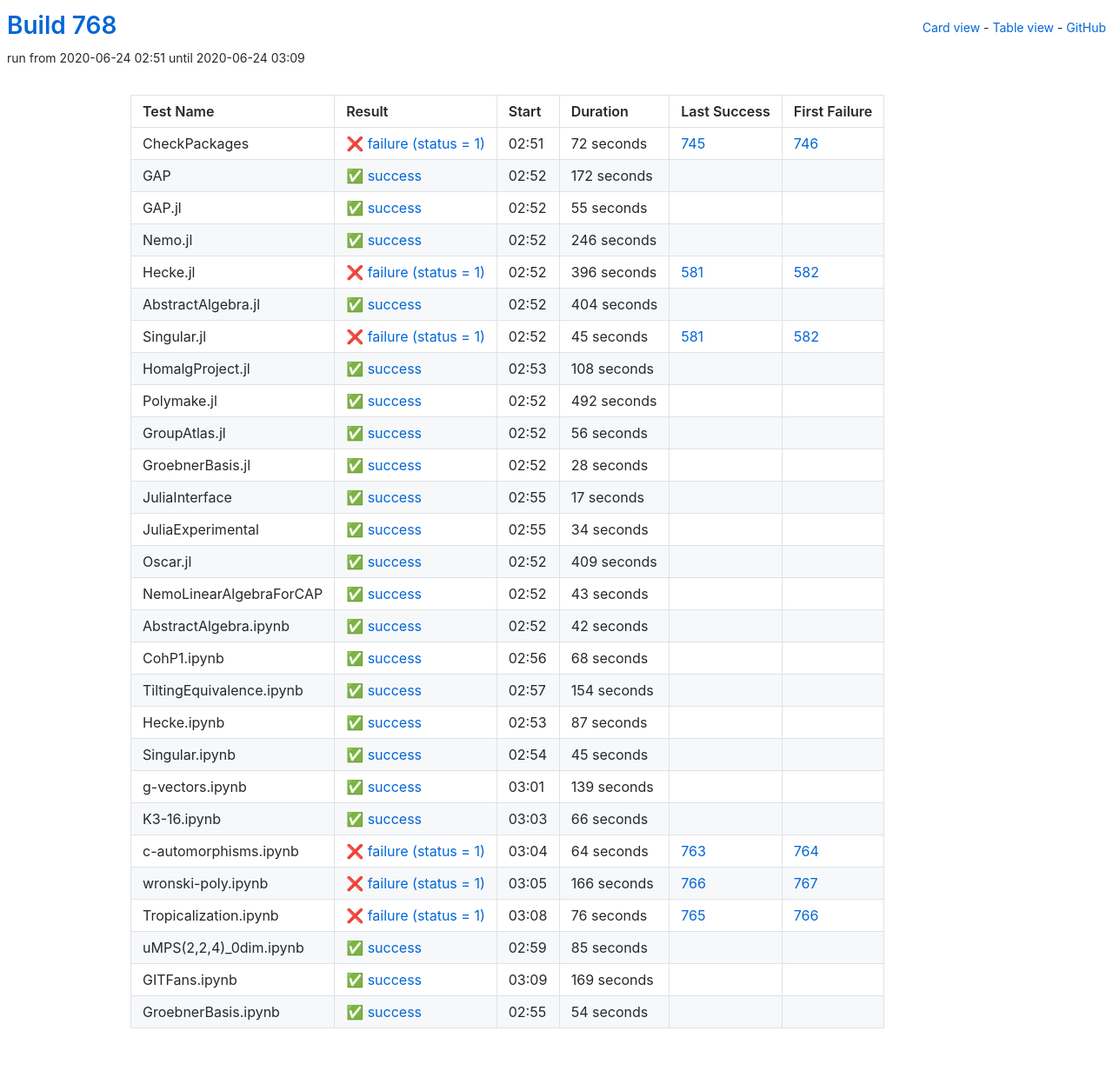
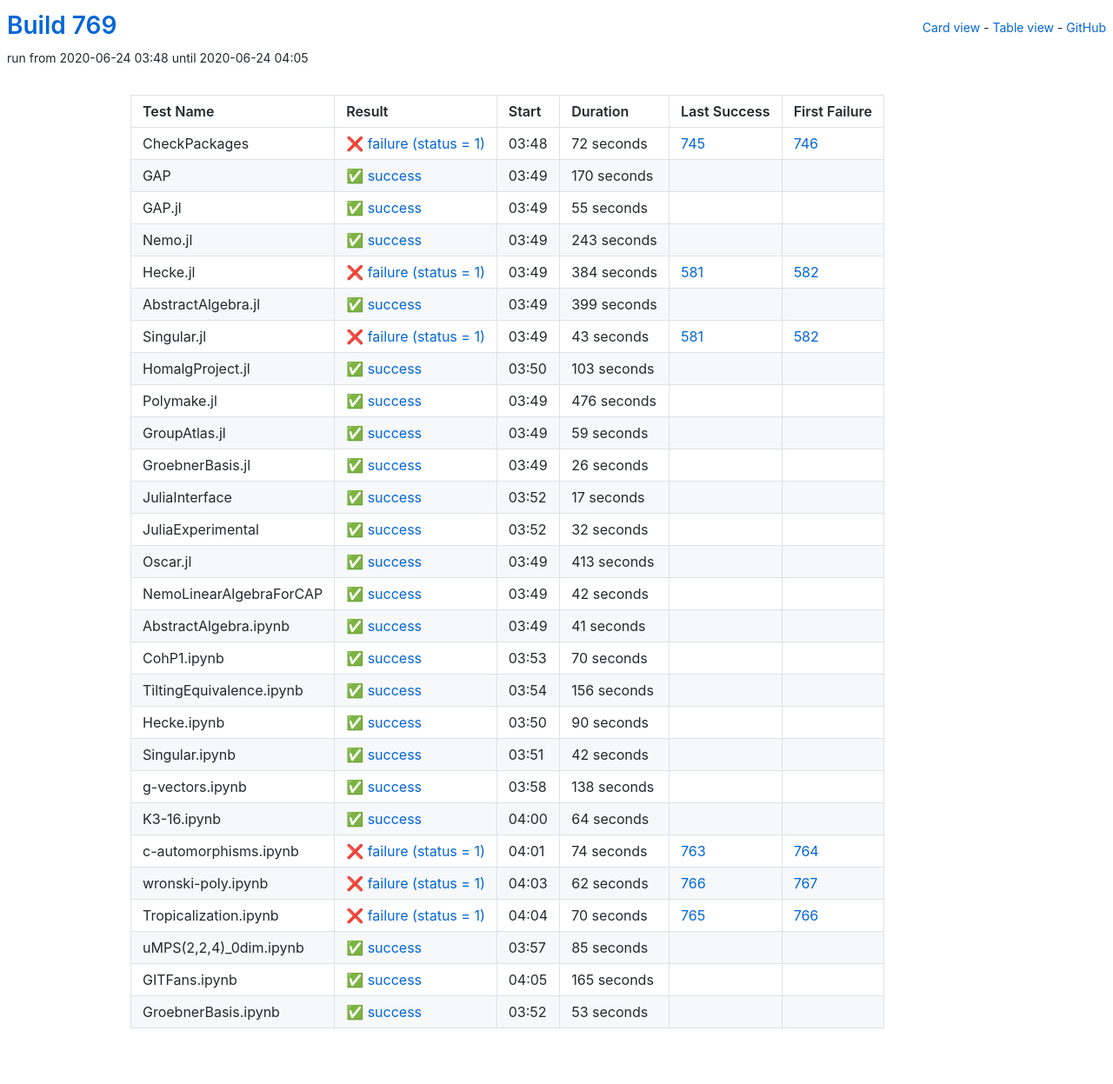
Before and after one commit to oscar-system/oscar-ci-status-1.4, a Jekyll site: the page built from table.html, in a window 1280 px wide. Shown: the whole page at 87% size. Built offline with Jekyll 4.4.1, drawn with Linux system fonts in a browser that asks for light colours.

Commit message:
Build #769

```diff
--- a/_data/ci.yml
+++ b/_data/ci.yml
@@ -1,6 +1,6 @@
 ---
-build: 768
-build_url: https://oscarci.mathematik.uni-kl.de/job/oscar-julia-1.4/768/
+build: 769
+build_url: https://oscarci.mathematik.uni-kl.de/job/oscar-julia-1.4/769/
 job: oscar-julia-1.4
 organization: oscar-system
 repo: oscar-ci-status-1.4
@@ -8,8 +8,8 @@ repourl: https://github.com/oscar-system/oscar-ci-status-1.4
 tests:
 - name: CheckPackages
   id: checkpackages
-  log: https://oscarci.mathematik.uni-kl.de/job/oscar-julia-1.4/768/artifact/logs/build-768/CheckPackages.log
-  start: 2020-06-24 02:51
+  log: https://oscarci.mathematik.uni-kl.de/job/oscar-julia-1.4/769/artifact/logs/build-769/CheckPackages.log
+  start: 2020-06-24 03:48
   success: false
   exitcode: 1
   status: failure
@@ -20,20 +20,20 @@ tests:
   first_failure_url: https://oscarci.mathematik.uni-kl.de/job/oscar-julia-1.4/746/
 - name: GAP
   id: gap
-  log: https://oscarci.mathematik.uni-kl.de/job/oscar-julia-1.4/768/artifact/logs/build-768/GAP.log
-  start: 2020-06-24 02:52
+  log: https://oscarci.mathematik.uni-kl.de/job/oscar-julia-1.4/769/artifact/logs/build-769/GAP.log
+  start: 2020-06-24 03:49
   success: true
   exitcode: 0
   status: success
-  duration: 172
+  duration: 170
   last_success: false
   last_success_url:
   first_failure: false
   first_failure_url:
 - name: GAP.jl
   id: gap-jl
-  log: https://oscarci.mathematik.uni-kl.de/job/oscar-julia-1.4/768/artifact/logs/build-768/GAP.jl.log
-  start: 2020-06-24 02:52
+  log: https://oscarci.mathematik.uni-kl.de/job/oscar-julia-1.4/769/artifact/logs/build-769/GAP.jl.log
+  start: 2020-06-24 03:49
   success: true
   exitcode: 0
   status: success
@@ -44,104 +44,104 @@ tests:
   first_failure_url:
 - name: Nemo.jl
   id: nemo-jl
-  log: https://oscarci.mathematik.uni-kl.de/job/oscar-julia-1.4/768/artifact/logs/build-768/Nemo.jl.log
-  start: 2020-06-24 02:52
+  log: https://oscarci.mathematik.uni-kl.de/job/oscar-julia-1.4/769/artifact/logs/build-769/Nemo.jl.log
+  start: 2020-06-24 03:49
   success: true
   exitcode: 0
   status: success
-  duration: 246
+  duration: 243
   last_success: false
   last_success_url:
   first_failure: false
   first_failure_url:
 - name: Hecke.jl
   id: hecke-jl
-  log: https://oscarci.mathematik.uni-kl.de/job/oscar-julia-1.4/768/artifact/logs/build-768/Hecke.jl.log
-  start: 2020-06-24 02:52
+  log: https://oscarci.mathematik.uni-kl.de/job/oscar-julia-1.4/769/artifact/logs/build-769/Hecke.jl.log
+  start: 2020-06-24 03:49
   success: false
   exitcode: 1
   status: failure
-  duration: 396
+  duration: 384
   last_success: 581
   last_success_url: https://oscarci.mathematik.uni-kl.de/job/oscar-julia-1.4/581/
   first_failure: 582
   first_failure_url: https://oscarci.mathematik.uni-kl.de/job/oscar-julia-1.4/582/
 - name: AbstractAlgebra.jl
   id: abstractalgebra-jl
-  log: https://oscarci.mathematik.uni-kl.de/job/oscar-julia-1.4/768/artifact/logs/build-768/AbstractAlgebra.jl.log
-  start: 2020-06-24 02:52
+  log: https://oscarci.mathematik.uni-kl.de/job/oscar-julia-1.4/769/artifact/logs/build-769/AbstractAlgebra.jl.log
+  start: 2020-06-24 03:49
   success: true
   exitcode: 0
   status: success
-  duration: 404
+  duration: 399
   last_success: false
   last_success_url:
   first_failure: false
   first_failure_url:
 - name: Singular.jl
   id: singular-jl
-  log: https://oscarci.mathematik.uni-kl.de/job/oscar-julia-1.4/768/artifact/logs/build-768/Singular.jl.log
-  start: 2020-06-24 02:52
+  log: https://oscarci.mathematik.uni-kl.de/job/oscar-julia-1.4/769/artifact/logs/build-769/Singular.jl.log
+  start: 2020-06-24 03:49
   success: false
   exitcode: 1
   status: failure
-  duration: 45
+  duration: 43
   last_success: 581
   last_success_url: https://oscarci.mathematik.uni-kl.de/job/oscar-julia-1.4/581/
   first_failure: 582
   first_failure_url: https://oscarci.mathematik.uni-kl.de/job/oscar-julia-1.4/582/
 - name: HomalgProject.jl
   id: homalgproject-jl
-  log: https://oscarci.mathematik.uni-kl.de/job/oscar-julia-1.4/768/artifact/logs/build-768/HomalgProject.jl.log
-  start: 2020-06-24 02:53
+  log: https://oscarci.mathematik.uni-kl.de/job/oscar-julia-1.4/769/artifact/logs/build-769/HomalgProject.jl.log
+  start: 2020-06-24 03:50
   success: true
   exitcode: 0
   status: success
-  duration: 108
+  duration: 103
   last_success: false
   last_success_url:
   first_failure: false
   first_failure_url:
 - name: Polymake.jl
   id: polymake-jl
-  log: https://oscarci.mathematik.uni-kl.de/job/oscar-julia-1.4/768/artifact/logs/build-768/Polymake.jl.log
-  start: 2020-06-24 02:52
+  log: https://oscarci.mathematik.uni-kl.de/job/oscar-julia-1.4/769/artifact/logs/build-769/Polymake.jl.log
+  start: 2020-06-24 03:49
   success: true
   exitcode: 0
   status: success
-  duration: 492
+  duration: 476
   last_success: false
   last_success_url:
   first_failure: false
   first_failure_url:
 - name: GroupAtlas.jl
   id: groupatlas-jl
-  log: https://oscarci.mathematik.uni-kl.de/job/oscar-julia-1.4/768/artifact/logs/build-768/GroupAtlas.jl.log
-  start: 2020-06-24 02:52
+  log: https://oscarci.mathematik.uni-kl.de/job/oscar-julia-1.4/769/artifact/logs/build-769/GroupAtlas.jl.log
+  start: 2020-06-24 03:49
   success: true
   exitcode: 0
   status: success
-  duration: 56
+  duration: 59
   last_success: false
   last_success_url:
   first_failure: false
   first_failure_url:
 - name: GroebnerBasis.jl
   id: groebnerbasis-jl
-  log: https://oscarci.mathematik.uni-kl.de/job/oscar-julia-1.4/768/artifact/logs/build-768/GroebnerBasis.jl.log
-  start: 2020-06-24 02:52
+  log: https://oscarci.mathematik.uni-kl.de/job/oscar-julia-1.4/769/artifact/logs/build-769/GroebnerBasis.jl.log
+  start: 2020-06-24 03:49
   success: true
   exitcode: 0
   status: success
-  duration: 28
+  duration: 26
   last_success: false
   last_success_url:
   first_failure: false
   first_failure_url:
 - name: JuliaInterface
   id: juliainterface
-  log: https://oscarci.mathematik.uni-kl.de/job/oscar-julia-1.4/768/artifact/logs/build-768/JuliaInterface.log
-  start: 2020-06-24 02:55
+  log: https://oscarci.mathematik.uni-kl.de/job/oscar-julia-1.4/769/artifact/logs/build-769/JuliaInterface.log
+  start: 2020-06-24 03:52
   success: true
   exitcode: 0
   status: success
@@ -152,44 +152,32 @@ tests:
   first_failure_url:
 - name: JuliaExperimental
   id: juliaexperimental
-  log: https://oscarci.mathematik.uni-kl.de/job/oscar-julia-1.4/768/artifact/logs/build-768/JuliaExperimental.log
-  start: 2020-06-24 02:55
+  log: https://oscarci.mathematik.uni-kl.de/job/oscar-julia-1.4/769/artifact/logs/build-769/JuliaExperimental.log
+  start: 2020-06-24 03:52
   success: true
   exitcode: 0
   status: success
-  duration: 34
+  duration: 32
   last_success: false
   last_success_url:
   first_failure: false
   first_failure_url:
 - name: Oscar.jl
   id: oscar-jl
-  log: https://oscarci.mathematik.uni-kl.de/job/oscar-julia-1.4/768/artifact/logs/build-768/Oscar.jl.log
-  start: 2020-06-24 02:52
+  log: https://oscarci.mathematik.uni-kl.de/job/oscar-julia-1.4/769/artifact/logs/build-769/Oscar.jl.log
+  start: 2020-06-24 03:49
   success: true
   exitcode: 0
   status: success
-  duration: 409
+  duration: 413
   last_success: false
   last_success_url:
   first_failure: false
   first_failure_url:
 - name: NemoLinearAlgebraForCAP
   id: nemolinearalgebraforcap
-  log: https://oscarci.mathematik.uni-kl.de/job/oscar-julia-1.4/768/artifact/logs/build-768/NemoLinearAlgebraForCAP.log
-  start: 2020-06-24 02:52
-  success: true
-  exitcode: 0
-  status: success
-  duration: 43
-  last_success: false
-  last_success_url:
-  first_failure: false
-  first_failure_url:
-- name: AbstractAlgebra.ipynb
-  id: abstractalgebra-ipynb
-  log: https://oscarci.mathematik.uni-kl.de/job/oscar-julia-1.4/768/artifact/logs/build-768/AbstractAlgebra.ipynb.log
-  start: 2020-06-24 02:52
+  log: https://oscarci.mathematik.uni-kl.de/job/oscar-julia-1.4/769/artifact/logs/build-769/NemoLinearAlgebraForCAP.log
+  start: 2020-06-24 03:49
   success: true
   exitcode: 0
   status: success
@@ -198,118 +186,130 @@ tests:
   last_success_url:
   first_failure: false
   first_failure_url:
-- name: CohP1.ipynb
-  id: cohp1-ipynb
-  log: https://oscarci.mathematik.uni-kl.de/job/oscar-julia-1.4/768/artifact/logs/build-768/CohP1.ipynb.log
-  start: 2020-06-24 02:56
+- name: AbstractAlgebra.ipynb
+  id: abstractalgebra-ipynb
+  log: https://oscarci.mathematik.uni-kl.de/job/oscar-julia-1.4/769/artifact/logs/build-769/AbstractAlgebra.ipynb.log
+  start: 2020-06-24 03:49
   success: true
   exitcode: 0
   status: success
-  duration: 68
+  duration: 41
+  last_success: false
+  last_success_url:
+  first_failure: false
+  first_failure_url:
+- name: CohP1.ipynb
+  id: cohp1-ipynb
+  log: https://oscarci.mathematik.uni-kl.de/job/oscar-julia-1.4/769/artifact/logs/build-769/CohP1.ipynb.log
+  start: 2020-06-24 03:53
+  success: true
+  exitcode: 0
+  status: success
+  duration: 70
   last_success: false
   last_success_url:
   first_failure: false
   first_failure_url:
 - name: TiltingEquivalence.ipynb
   id: tiltingequivalence-ipynb
-  log: https://oscarci.mathematik.uni-kl.de/job/oscar-julia-1.4/768/artifact/logs/build-768/TiltingEquivalence.ipynb.log
-  start: 2020-06-24 02:57
+  log: https://oscarci.mathematik.uni-kl.de/job/oscar-julia-1.4/769/artifact/logs/build-769/TiltingEquivalence.ipynb.log
+  start: 2020-06-24 03:54
   success: true
   exitcode: 0
   status: success
-  duration: 154
+  duration: 156
   last_success: false
   last_success_url:
   first_failure: false
   first_failure_url:
 - name: Hecke.ipynb
   id: hecke-ipynb
-  log: https://oscarci.mathematik.uni-kl.de/job/oscar-julia-1.4/768/artifact/logs/build-768/Hecke.ipynb.log
-  start: 2020-06-24 02:53
+  log: https://oscarci.mathematik.uni-kl.de/job/oscar-julia-1.4/769/artifact/logs/build-769/Hecke.ipynb.log
+  start: 2020-06-24 03:50
   success: true
   exitcode: 0
   status: success
-  duration: 87
+  duration: 90
   last_success: false
   last_success_url:
   first_failure: false
   first_failure_url:
 - name: Singular.ipynb
   id: singular-ipynb
-  log: https://oscarci.mathematik.uni-kl.de/job/oscar-julia-1.4/768/artifact/logs/build-768/Singular.ipynb.log
-  start: 2020-06-24 02:54
+  log: https://oscarci.mathematik.uni-kl.de/job/oscar-julia-1.4/769/artifact/logs/build-769/Singular.ipynb.log
+  start: 2020-06-24 03:51
   success: true
   exitcode: 0
   status: success
-  duration: 45
+  duration: 42
   last_success: false
   last_success_url:
   first_failure: false
   first_failure_url:
 - name: g-vectors.ipynb
   id: g-vectors-ipynb
-  log: https://oscarci.mathematik.uni-kl.de/job/oscar-julia-1.4/768/artifact/logs/build-768/g-vectors.ipynb.log
-  start: 2020-06-24 03:01
+  log: https://oscarci.mathematik.uni-kl.de/job/oscar-julia-1.4/769/artifact/logs/build-769/g-vectors.ipynb.log
+  start: 2020-06-24 03:58
   success: true
   exitcode: 0
   status: success
-  duration: 139
+  duration: 138
   last_success: false
   last_success_url:
   first_failure: false
   first_failure_url:
 - name: K3-16.ipynb
   id: k3-16-ipynb
-  log: https://oscarci.mathematik.uni-kl.de/job/oscar-julia-1.4/768/artifact/logs/build-768/K3-16.ipynb.log
-  start: 2020-06-24 03:03
+  log: https://oscarci.mathematik.uni-kl.de/job/oscar-julia-1.4/769/artifact/logs/build-769/K3-16.ipynb.log
+  start: 2020-06-24 04:00
   success: true
   exitcode: 0
   status: success
-  duration: 66
+  duration: 64
   last_success: false
   last_success_url:
   first_failure: false
   first_failure_url:
 - name: c-automorphisms.ipynb
   id: c-automorphisms-ipynb
-  log: https://oscarci.mathematik.uni-kl.de/job/oscar-julia-1.4/768/artifact/logs/build-768/c-automorphisms.ipynb.log
-  start: 2020-06-24 03:04
+  log: https://oscarci.mathematik.uni-kl.de/job/oscar-julia-1.4/769/artifact/logs/build-769/c-automorphisms.ipynb.log
+  start: 2020-06-24 04:01
   success: false
   exitcode: 1
   status: failure
-  duration: 64
+  duration: 74
   last_success: 763
   last_success_url: https://oscarci.mathematik.uni-kl.de/job/oscar-julia-1.4/763/
   first_failure: 764
   first_failure_url: https://oscarci.mathematik.uni-kl.de/job/oscar-julia-1.4/764/
 - name: wronski-poly.ipynb
   id: wronski-poly-ipynb
-  log: https://oscarci.mathematik.uni-kl.de/job/oscar-julia-1.4/768/artifact/logs/build-768/wronski-poly.ipynb.log
-  start: 2020-06-24 03:05
+  log: https://oscarci.mathematik.uni-kl.de/job/oscar-julia-1.4/769/artifact/logs/build-769/wronski-poly.ipynb.log
+  start: 2020-06-24 04:03
   success: false
   exitcode: 1
   status: failure
-  duration: 166
+  duration: 62
   last_success: 766
   last_success_url: https://oscarci.mathematik.uni-kl.de/job/oscar-julia-1.4/766/
   first_failure: 767
   first_failure_url: https://oscarci.mathematik.uni-kl.de/job/oscar-julia-1.4/767/
 - name: Tropicalization.ipynb
   id: tropicalization-ipynb
-  log: https://oscarci.mathematik.uni-kl.de/job/oscar-julia-1.4/768/artifact/logs/build-768/Tropicalization.ipynb.log
-  start: 2020-06-24 03:08
+  log: https://oscarci.mathematik.uni-kl.de/job/oscar-julia-1.4/769/artifact/logs/build-769/Tropicalization.ipynb.log
+  start: 2020-06-24 04:04
   success: false
   exitcode: 1
   status: failure
-  duration: 76
+  duration: 70
   last_success: 765
   last_success_url: https://oscarci.mathematik.uni-kl.de/job/oscar-julia-1.4/765/
   first_failure: 766
   first_failure_url: https://oscarci.mathematik.uni-kl.de/job/oscar-julia-1.4/766/
 - name: uMPS(2,2,4)_0dim.ipynb
   id: umps-2-2-4-0dim-ipynb
-  log: https://oscarci.mathematik.uni-kl.de/job/oscar-julia-1.4/768/artifact/logs/build-768/uMPS-2-2-4-_0dim.ipynb.log
-  start: 2020-06-24 02:59
+  log: https://oscarci.mathematik.uni-kl.de/job/oscar-julia-1.4/769/artifact/logs/build-769/uMPS-2-2-4-_0dim.ipynb.log
+  start: 2020-06-24 03:57
   success: true
   exitcode: 0
   status: success
@@ -320,24 +320,24 @@ tests:
   first_failure_url:
 - name: GITFans.ipynb
   id: gitfans-ipynb
-  log: https://oscarci.mathematik.uni-kl.de/job/oscar-julia-1.4/768/artifact/logs/build-768/GITFans.ipynb.log
-  start: 2020-06-24 03:09
+  log: https://oscarci.mathematik.uni-kl.de/job/oscar-julia-1.4/769/artifact/logs/build-769/GITFans.ipynb.log
+  start: 2020-06-24 04:05
   success: true
   exitcode: 0
   status: success
-  duration: 169
+  duration: 165
   last_success: false
   last_success_url:
   first_failure: false
   first_failure_url:
 - name: GroebnerBasis.ipynb
   id: groebnerbasis-ipynb
-  log: https://oscarci.mathematik.uni-kl.de/job/oscar-julia-1.4/768/artifact/logs/build-768/GroebnerBasis.ipynb.log
-  start: 2020-06-24 02:55
+  log: https://oscarci.mathematik.uni-kl.de/job/oscar-julia-1.4/769/artifact/logs/build-769/GroebnerBasis.ipynb.log
+  start: 2020-06-24 03:52
   success: true
   exitcode: 0
   status: success
-  duration: 54
+  duration: 53
   last_success: false
   last_success_url:
   first_failure: false
```
Also changed, not shown: README.md.
